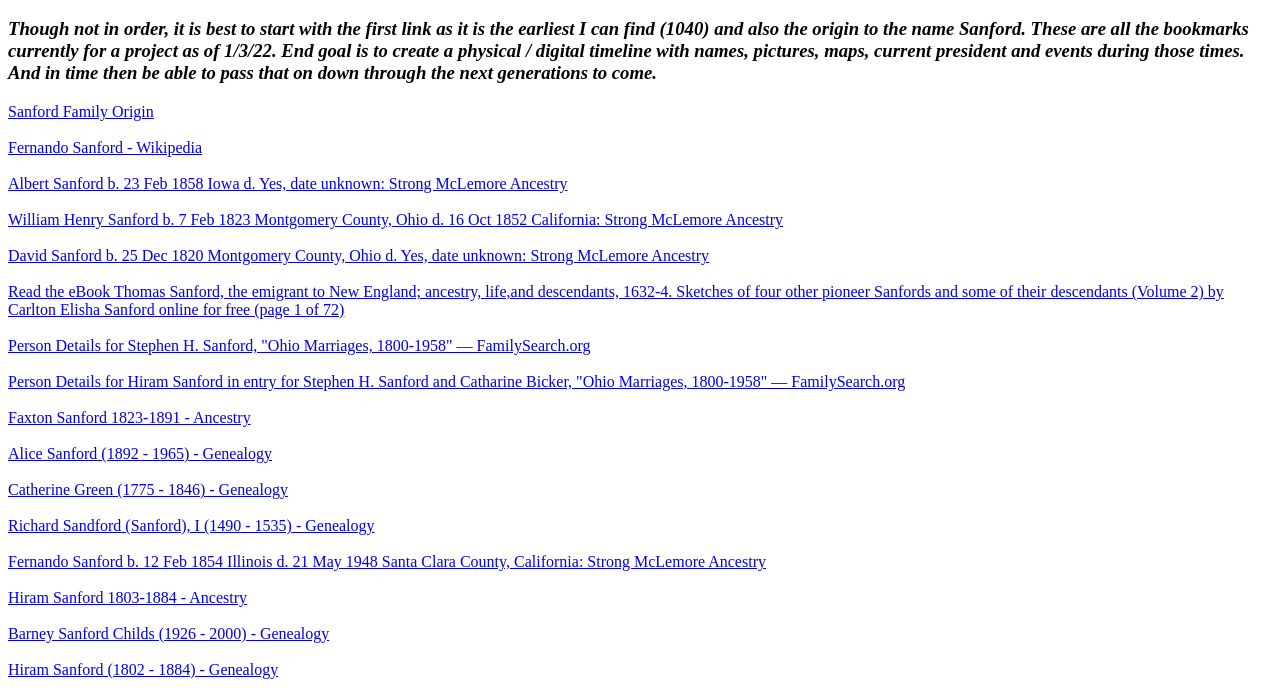
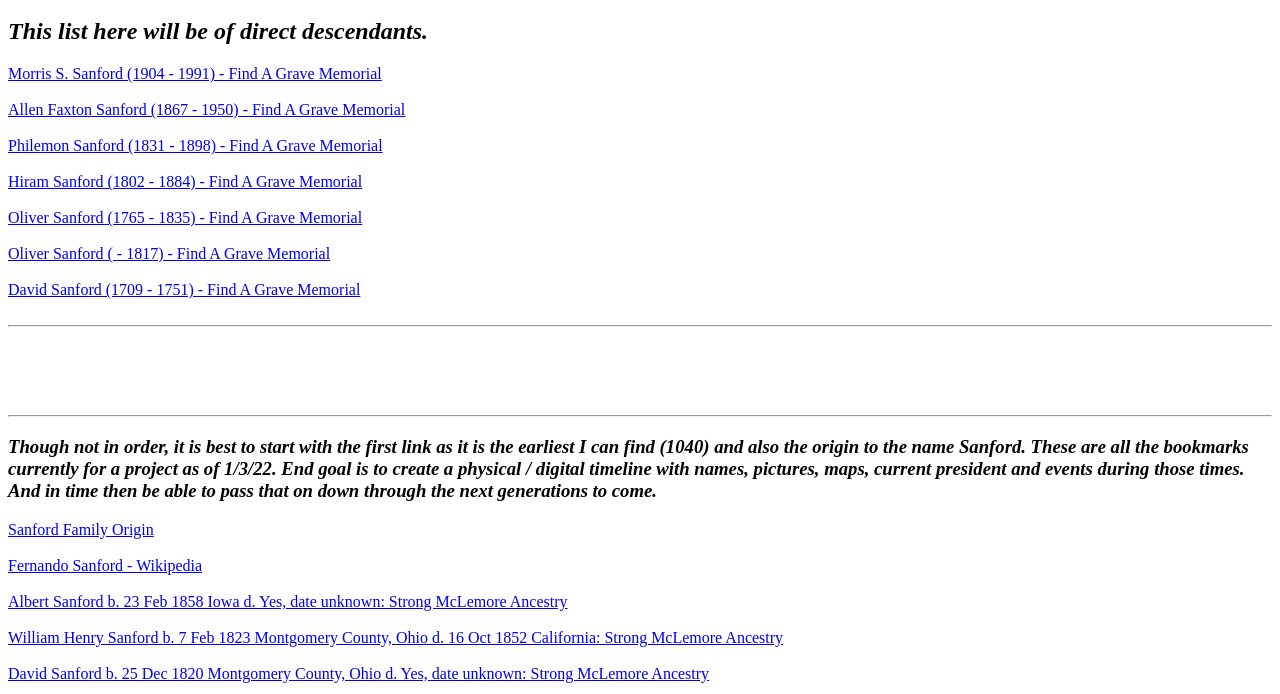
Before and after one commit to Hence4thTranscends/Sanford-Family-Tree, a plain HTML site: page index.html in a window 1280 px wide. Shown: the part 48-742 px from the top of the page. Drawn offline with Linux system fonts and the light colour scheme.

Commit message:
Update index.html

```diff
--- a/index.html
+++ b/index.html
@@ -7,8 +7,24 @@
 
 <DL>
         <p>
-             <DT><H3 ADD_DATE="1508639252" LAST_MODIFIED="1641224940"><i>Though not in order, it is best to start with the first link as it is the earliest I can find (1040) and also the origin to the name Sanford. These are all the bookmarks currently for a project as of 1/3/22. End goal is to create a physical / digital timeline with names, pictures, maps, current president and events during those times. And in time then be able to pass that on down through the next generations to come.</i></H3>
+             <DT><H2><i>This list here will be of direct descendants.</i></H2>
                     <DL><p>
+
+                         <DT><A HREF="http://www.findagrave.com/cgi-bin/fg.cgi/page/gr/search.ancestry.com/Browse/fg.cgi?page=gr&GRid=155232920" ADD_DATE="1480307395" LAST_MODIFIED="1580182152">Morris S. Sanford (1904 - 1991) - Find A Grave Memorial</A><br><br>
+                         <DT><A HREF="http://www.findagrave.com/cgi-bin/fg.cgi/page/gr/search.ancestry.com/Browse/fg.cgi?page=gr&GRid=37335315" ADD_DATE="1480309313" LAST_MODIFIED="1580182152">Allen Faxton Sanford (1867 - 1950) - Find A Grave Memorial</A><br><br>
+                         <DT><A HREF="http://www.findagrave.com/cgi-bin/fg.cgi/page/gr/search.ancestry.com/Browse/fg.cgi?page=gr&GRid=37335326" ADD_DATE="1480313498" LAST_MODIFIED="1580182152">Philemon Sanford (1831 - 1898) - Find A Grave Memorial</A><br><br>
+                         <DT><A HREF="http://www.findagrave.com/cgi-bin/fg.cgi/page/gr/search.ancestry.com/Browse/fg.cgi?page=gr&GRid=37335321" ADD_DATE="1480314991" LAST_MODIFIED="1580182152">Hiram Sanford (1802 - 1884) - Find A Grave Memorial</A><br><br>
+                         <DT><A HREF="http://www.findagrave.com/cgi-bin/fg.cgi/page/gr/search.ancestry.com/Browse/fg.cgi?page=gr&GRid=43538183" ADD_DATE="1480315489" LAST_MODIFIED="1580182152">Oliver Sanford (1765 - 1835) - Find A Grave Memorial</A><br><br>
+                         <DT><A HREF="http://www.findagrave.com/cgi-bin/fg.cgi/page/gr/search.ancestry.com/Browse/fg.cgi?page=gr&GRid=29126937" ADD_DATE="1480315487" LAST_MODIFIED="1580182152">Oliver Sanford ( - 1817) - Find A Grave Memorial</A><br><br>
+                         <DT><A HREF="https://www.findagrave.com/memorial/35762421/david-sanford" ADD_DATE="1480315487" LAST_MODIFIED="1580182152">David Sanford (1709 - 1751) - Find A Grave Memorial</A><br><br>
+
+
+                    <hr />
+
+                    <br><br><br><br>
+                   <hr />
+               <DT><H3><i>Though not in order, it is best to start with the first link as it is the earliest I can find (1040) and also the origin to the name Sanford. These are all the bookmarks currently for a project as of 1/3/22. End goal is to create a physical / digital timeline with names, pictures, maps, current president and events during those times. And in time then be able to pass that on down through the next generations to come.</i></H3>
+
                         <DT><A HREF="https://www.genealogy.com/ftm/r/e/y/Vince-E-Reynolds/WEBSITE-0001/UHP-0104.html" ADD_DATE="1641224940" LAST_MODIFIED="1641224940" ICON_URI="" ICON="">Sanford Family Origin</A><br><br>
                         <DT><A HREF="https://en.wikipedia.org/wiki/Fernando_Sanford" ADD_DATE="1480357472" LAST_MODIFIED="1580182152">Fernando Sanford - Wikipedia</A><br><br>
                         <DT><A HREF="http://www.strongfamilytree.org/getperson.php?personID=I30998&tree=STR06" ADD_DATE="1480780226" LAST_MODIFIED="1580182152">Albert Sanford b. 23 Feb 1858 Iowa d. Yes, date unknown: Strong McLemore Ancestry</A><br><br>
```
